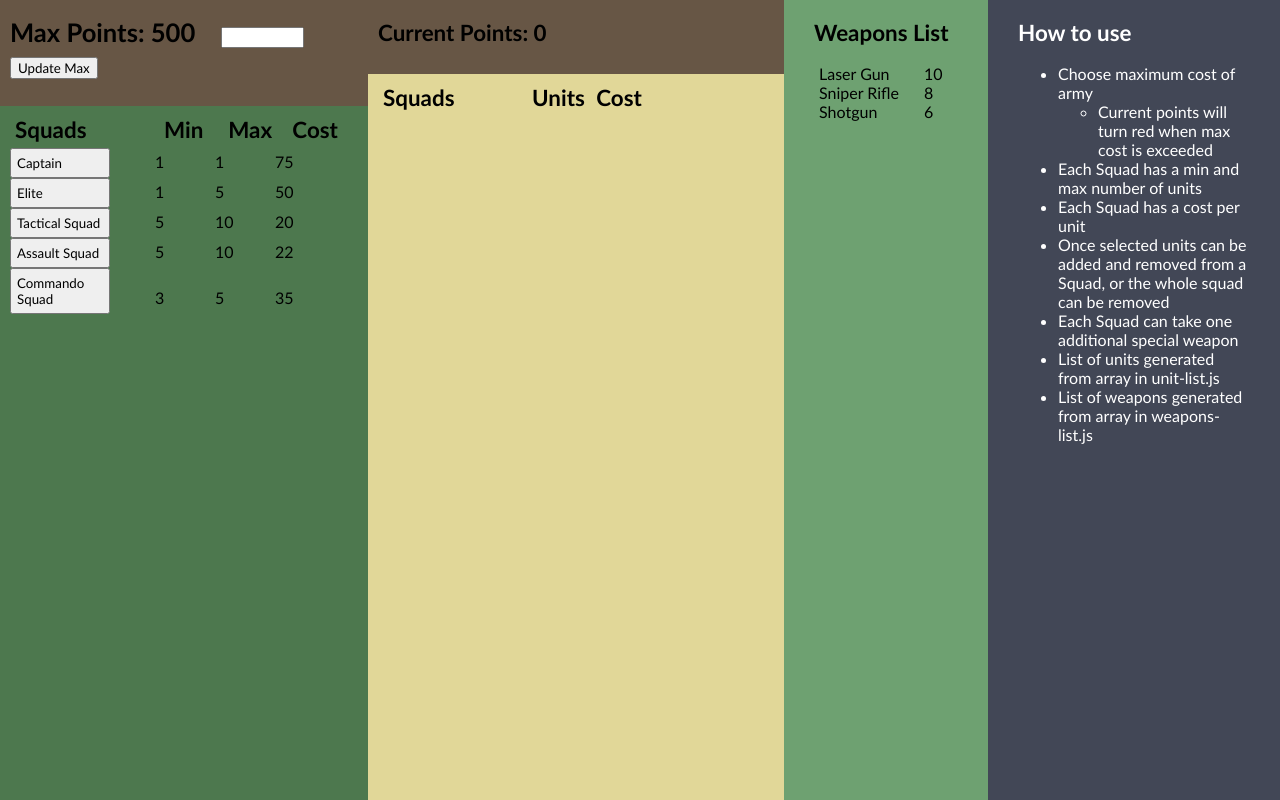
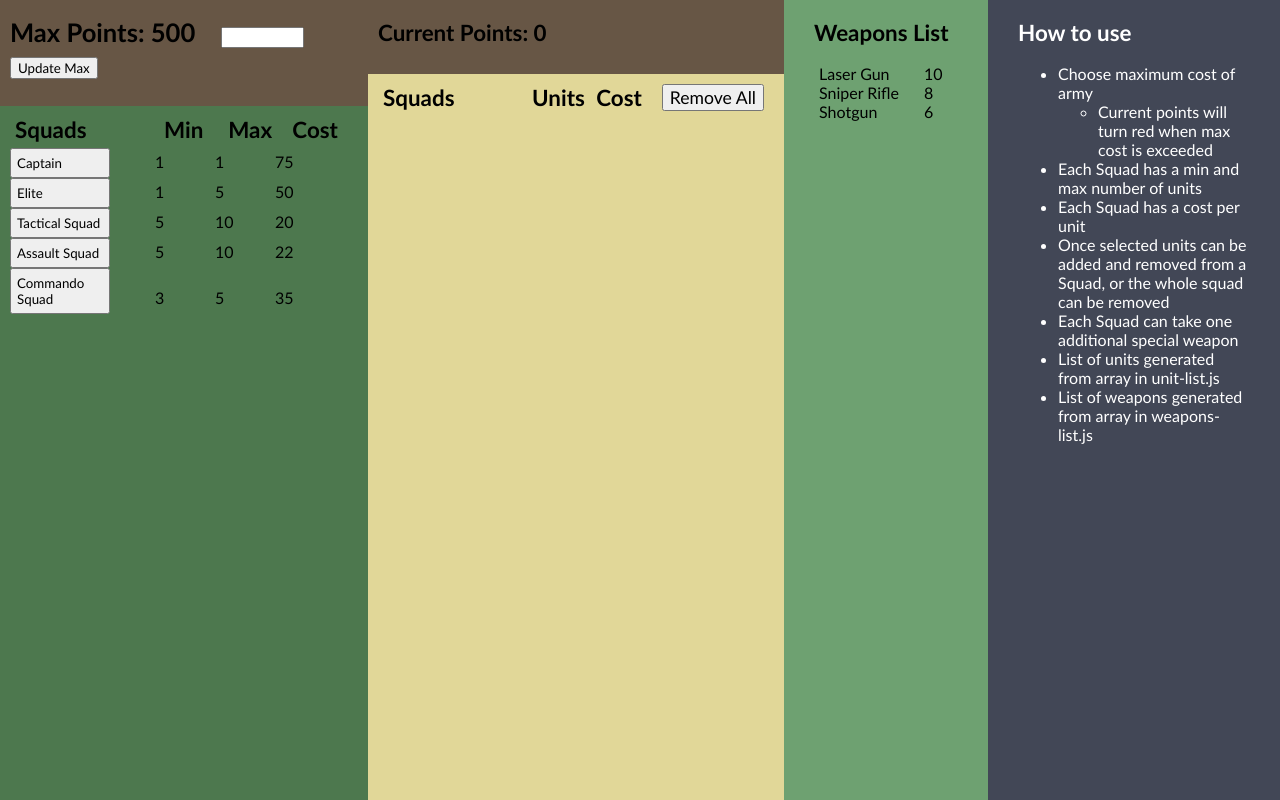
Before and after one commit to pjr94/army-builder, a website: page index.html in a window 1280 px wide. Drawn offline with Linux system fonts and the light colour scheme.

Commit message:
added remove all button

```diff
--- a/index.html
+++ b/index.html
@@ -29,11 +29,13 @@
             <div class="mid">
                 <div class="top-mid">
                     <h2 id="current-points"></h2>
+
                 </div>
                 <div class="options">
                     <h2 class="column width140">Squads</h2>
                     <h2 class="column">Units</h2>
                     <h2 class="column">Cost</h2>
+                    <button class="remove-all-button" onclick="removeAll()">Remove All</button>
                 </div>
 
 
--- a/main.js
+++ b/main.js
@@ -117,6 +117,7 @@ function addUnit(unitType){
     selectedSquads.push(squad);
 
     let div = document.createElement("DIV");
+    div.classList.add('selectedUnit');
 
     let text = document.createElement("P");
     text.classList.add('column');
@@ -236,7 +237,7 @@ function weaponSelect(t, squad){
         squad.weaponPoints = 0;
     } else {
         squad.weaponPoints = weapons[index].points;
-  //      console.log(squad.unitPoints + " + " + weapons[index].name + " " + squad.weaponPoints + " + " + squad.totalSquadPoints);
+        //      console.log(squad.unitPoints + " + " + weapons[index].name + " " + squad.weaponPoints + " + " + squad.totalSquadPoints);
     }
     updatePoints();
 
@@ -265,6 +266,19 @@ function findWithAttr(array, attr, value) {
     return -1;
 }
 
+function removeAll(){
+    // Empty array
+    selectedSquads = [];
+    updatePoints();
+
+    // remove divs
+    let div = document.getElementsByClassName("selectedUnit");
+    while(div.length > 0){
+        div[0].parentNode.removeChild(div[0]);
+    }
+}
+
+
 // Init
 updatePoints(0);
 populateUnits(unitList);
--- a/style.css
+++ b/style.css
@@ -108,3 +108,9 @@ p, li{
     margin-top: -10px;
  /*  min-height: 70px;*/
 }
+
+.remove-all-button{
+    float: right;
+    margin-right: 20px;
+    font-size: 1.1em;
+}
```
